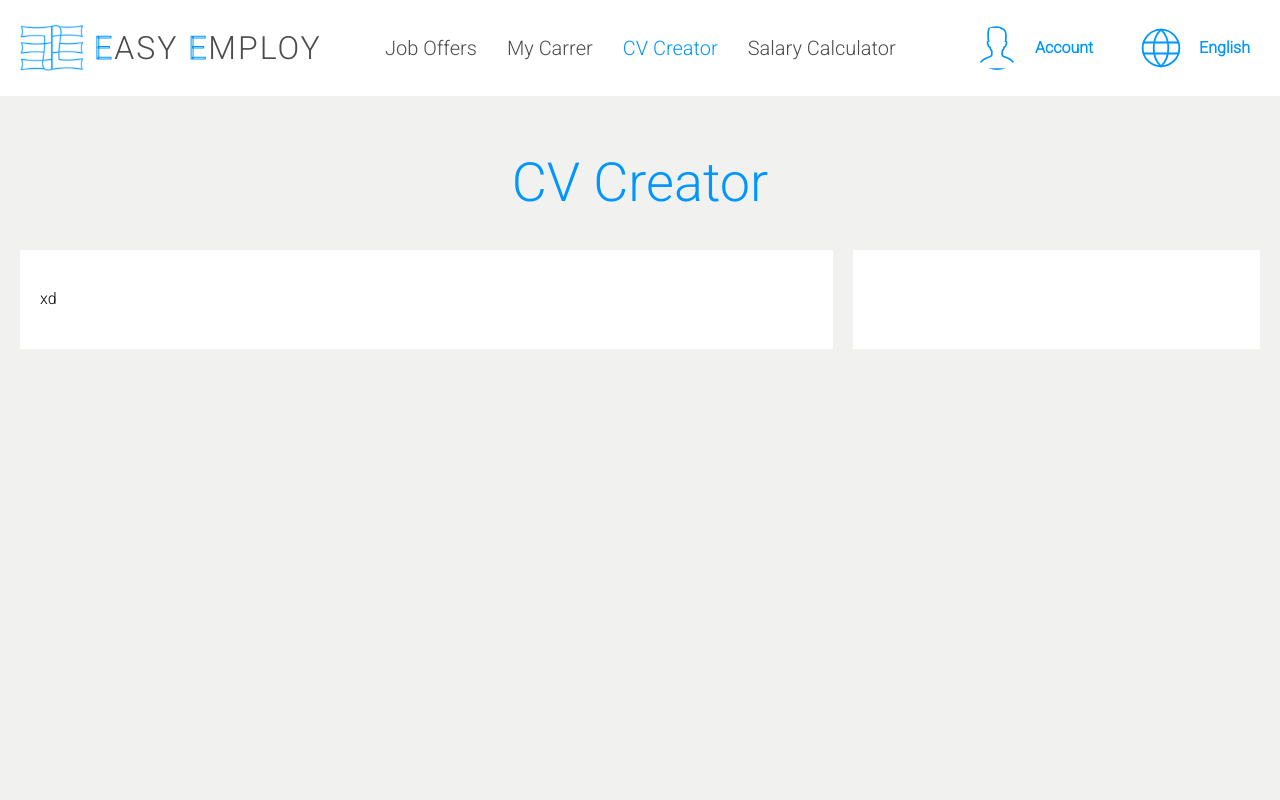
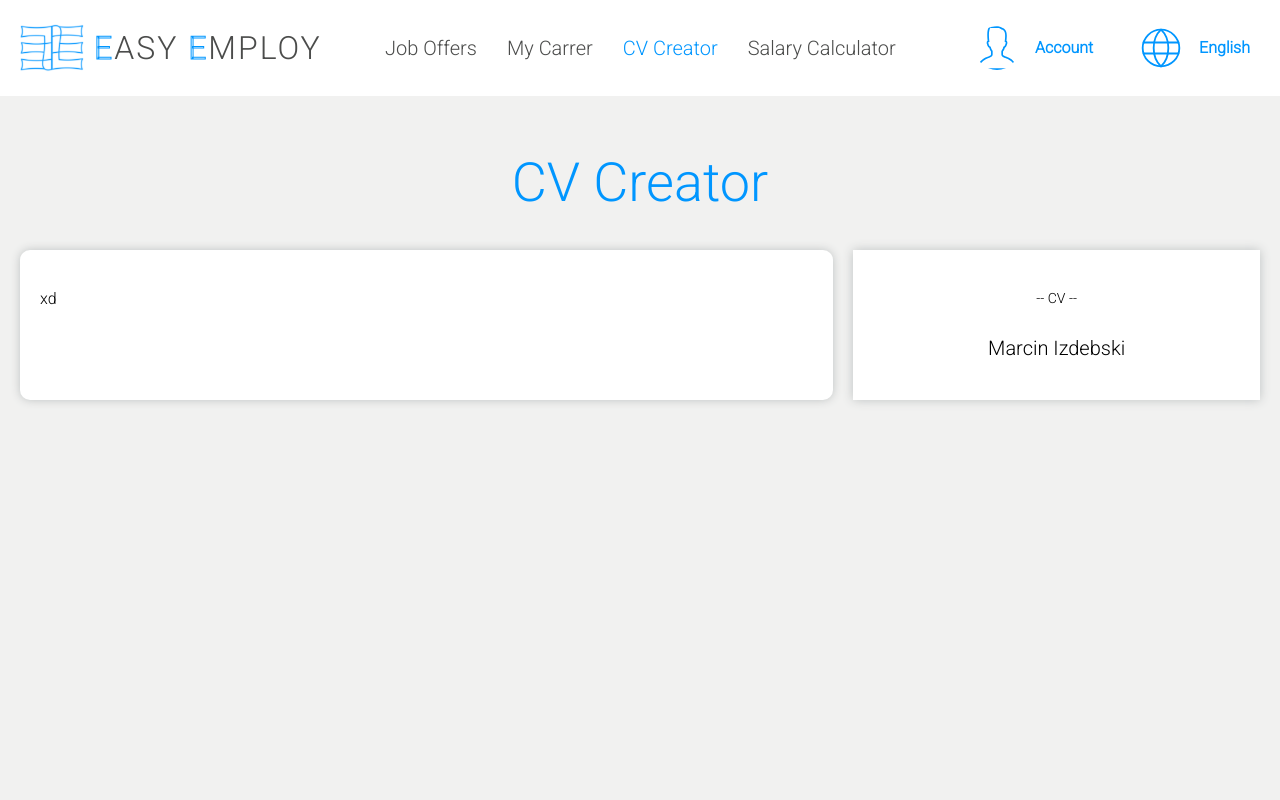
Before and after one commit to mizdebski77/Easy-Employ, a React (Create React App) app: page /CV-Creator in a window 1280 px wide. Shown: the top 800 px of the page. Built offline with nearby package versions, Linux system fonts and the light colour scheme.

Commit message:
Span wrapper to cv creator section added

```diff
--- a/src/features/Creator/creator.tsx
+++ b/src/features/Creator/creator.tsx
@@ -1,5 +1,5 @@
 import React from 'react';
-import { CVPreview, ContentWrapper, FormsWrapper, Title, Wrapper } from './styledCreator';
+import { CVName, CVPreview, CVTitle, ContentWrapper, FormsWrapper, Title, Wrapper } from './styledCreator';
 
 export const Creator = () => {
     return (
@@ -8,7 +8,10 @@ export const Creator = () => {
 
             <ContentWrapper>
                 <FormsWrapper>xd</FormsWrapper>
-                <CVPreview></CVPreview>
+                <CVPreview>
+                    <CVTitle>-- CV --</CVTitle>
+                    <CVName>Marcin Izdebski</CVName>
+                </CVPreview>
             </ContentWrapper>
         </Wrapper>
     );
--- a/src/features/Creator/styledCreator.ts
+++ b/src/features/Creator/styledCreator.ts
@@ -25,9 +25,29 @@ export const ContentWrapper = styled.div`
 export const FormsWrapper = styled.div`
     background: ${({ theme }) => theme.color.secondColor};
     padding: 40px 20px;
+    box-shadow: 0 0 10px ${({ theme }) => theme.color.fourthColor};
+    border-radius: 10px;
+`;
+
+export const CVTitle = styled.span`
+    font-size: 14px;
+    margin-bottom: 20px;
 `;
 
 export const CVPreview = styled.div`
     background: ${({ theme }) => theme.color.secondColor};
+    box-shadow: 0 0 10px ${({ theme }) => theme.color.fourthColor};
     padding: 40px 20px;
+    font-size: 20px;
+    text-align: center;
+    display: grid;
+    gap: 10px;
 `;
+
+export const CVName = styled.span`
+
+`;
+
+export const SpanWrapper = styled.div`
+
+;`
```
